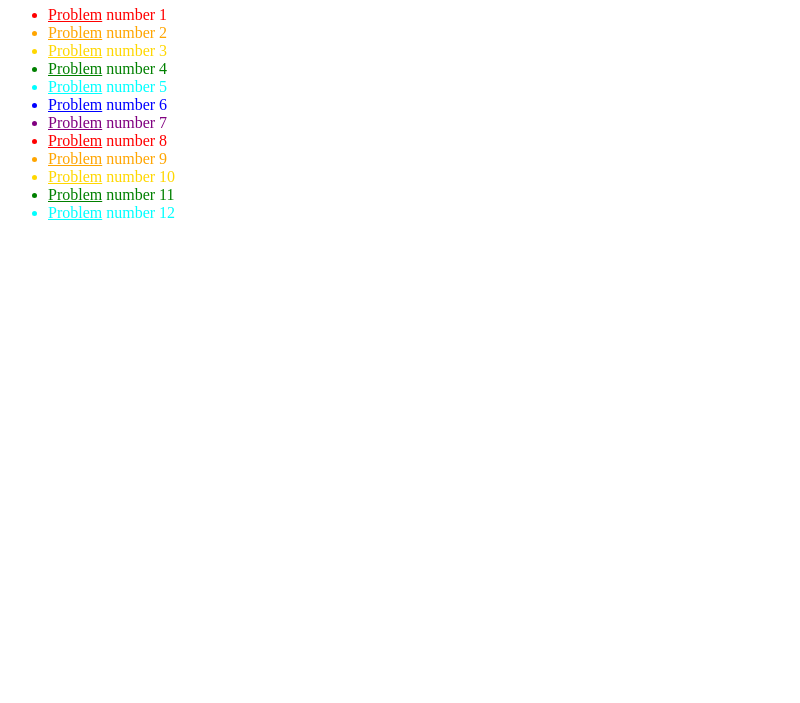
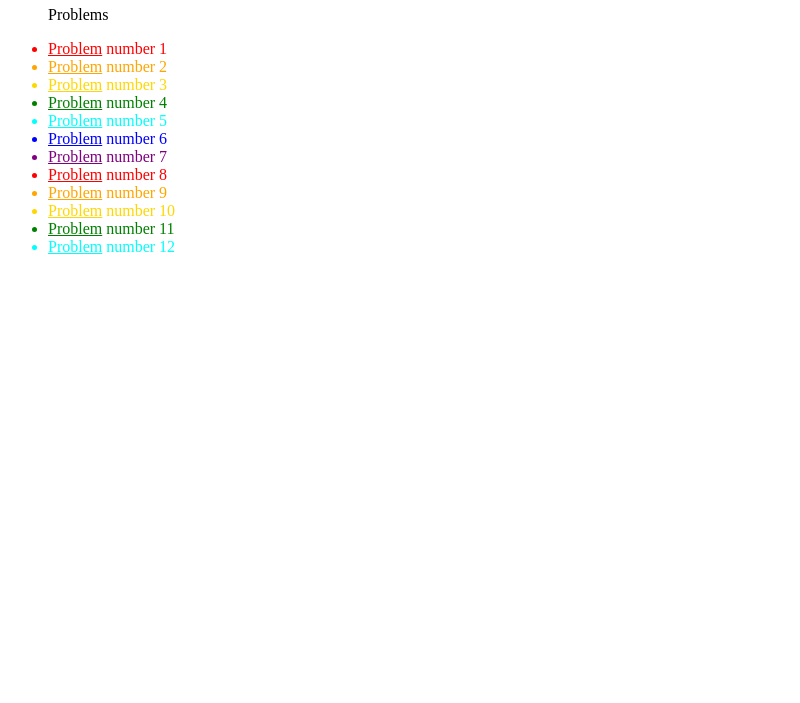
Before and after one commit to Hossein2468/Hossein2468.github.io, a plain HTML site: page index.html in a window 1280 px wide. Shown: the part 97-800 px from the top of the page, without its empty margins (0-800 px from the left). Drawn offline with Linux system fonts and the light colour scheme.

Commit message:
added problem paragraph

```diff
--- a/index.html
+++ b/index.html
@@ -10,6 +10,7 @@ I'm Hossein Saberi
 
 <body>
 <ul>
+    <p>Problems</p>
     <li style="color:red"><a href="www.google.com" style="color:red">Problem</a> number 1</li>
     <li style="color:orange"><a href="www.github.com" style="color:orange">Problem</a> number 2</li>
     <li style="color:gold;"><a href="www.google.com" style="color:gold">Problem</a> number 3</li>
```
